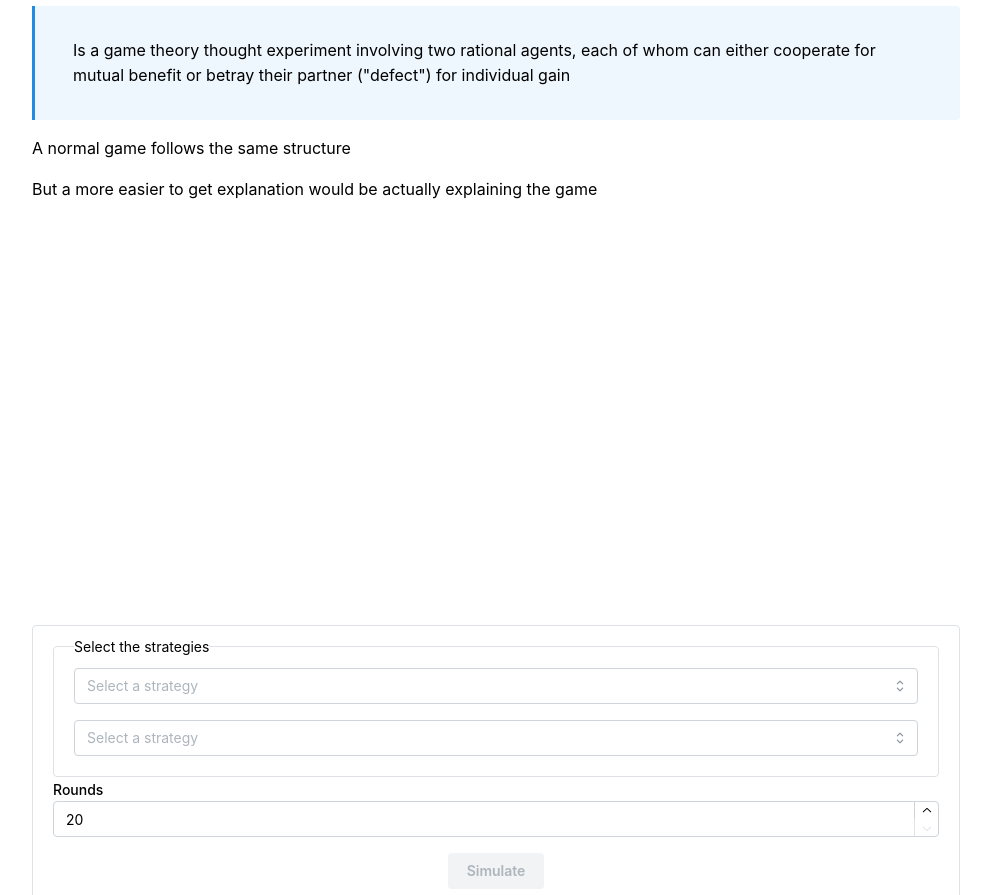
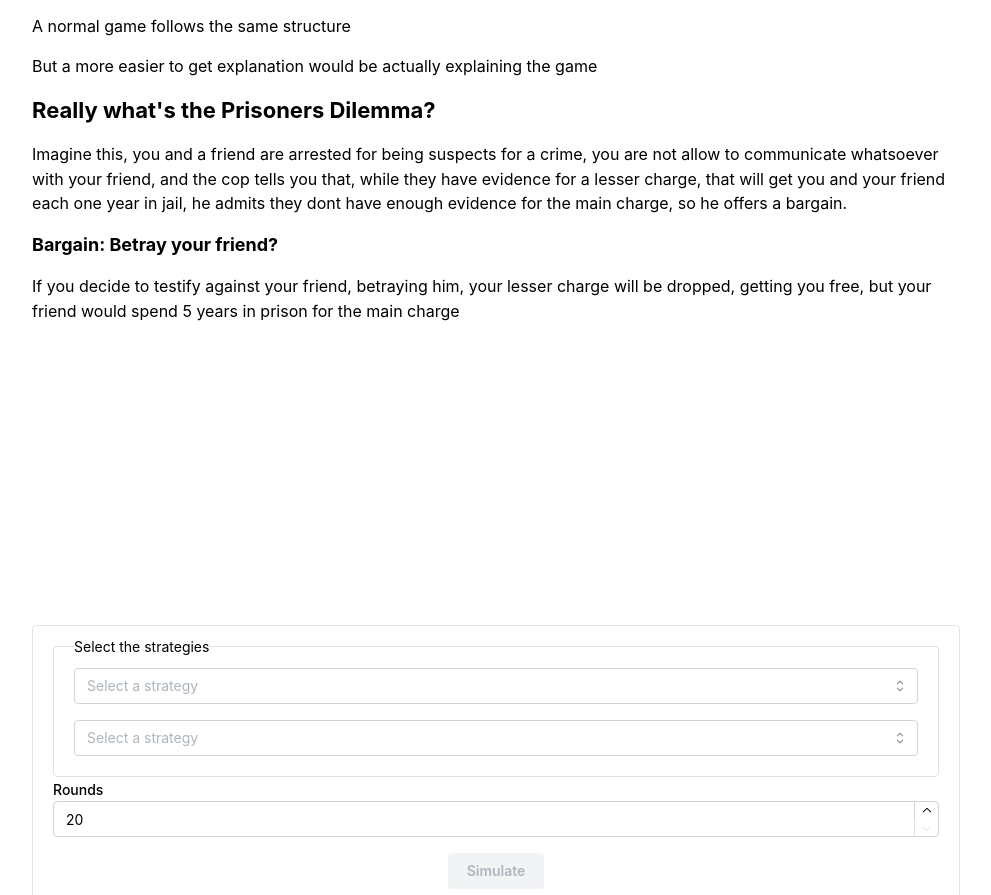
Before and after one commit to AndresCRamos/prisoners-dilemma, a React (Vite) app: page / in a window 1280 px wide. Shown: the part 1106-2001 px from the top of the page, without its empty margins (144-1135 px from the left). Built offline with nearby package versions, Linux system fonts and the light colour scheme.

Commit message:
Basic explanation of prisoners Dilemma

```diff
--- a/src/components/LearnMore.tsx
+++ b/src/components/LearnMore.tsx
@@ -17,6 +17,21 @@ const LearnMore: React.FC = () => {
             But a more easier to get explanation would be actually explaining
             the game
           </Text>
+          <Title order={3}>Really what's the Prisoners Dilemma?</Title>
+          <Text>
+            Imagine this, you and a friend are arrested for being suspects for a
+            crime, you are not allow to communicate whatsoever with your friend,
+            and the cop tells you that, while they have evidence for a lesser
+            charge, that will get you and your friend each one year in jail, he
+            admits they dont have enough evidence for the main charge, so he
+            offers a bargain.
+          </Text>
+          <Title order={4}>Bargain: Betray your friend?</Title>
+          <Text>
+            If you decide to testify against your friend, betraying him, your
+            lesser charge will be dropped, getting you free, but your friend
+            would spend 5 years in prison for the main charge
+          </Text>
         </Stack>
       </Container>
     </>
```
